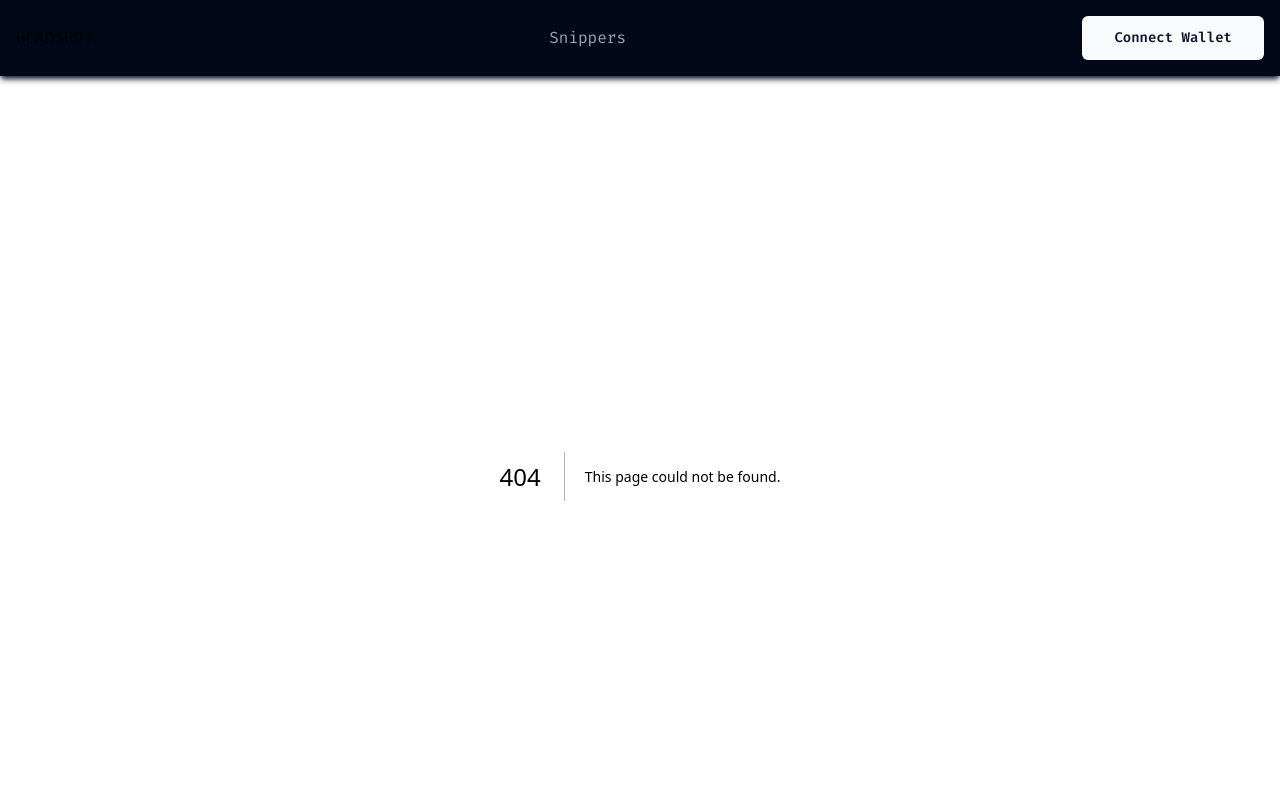
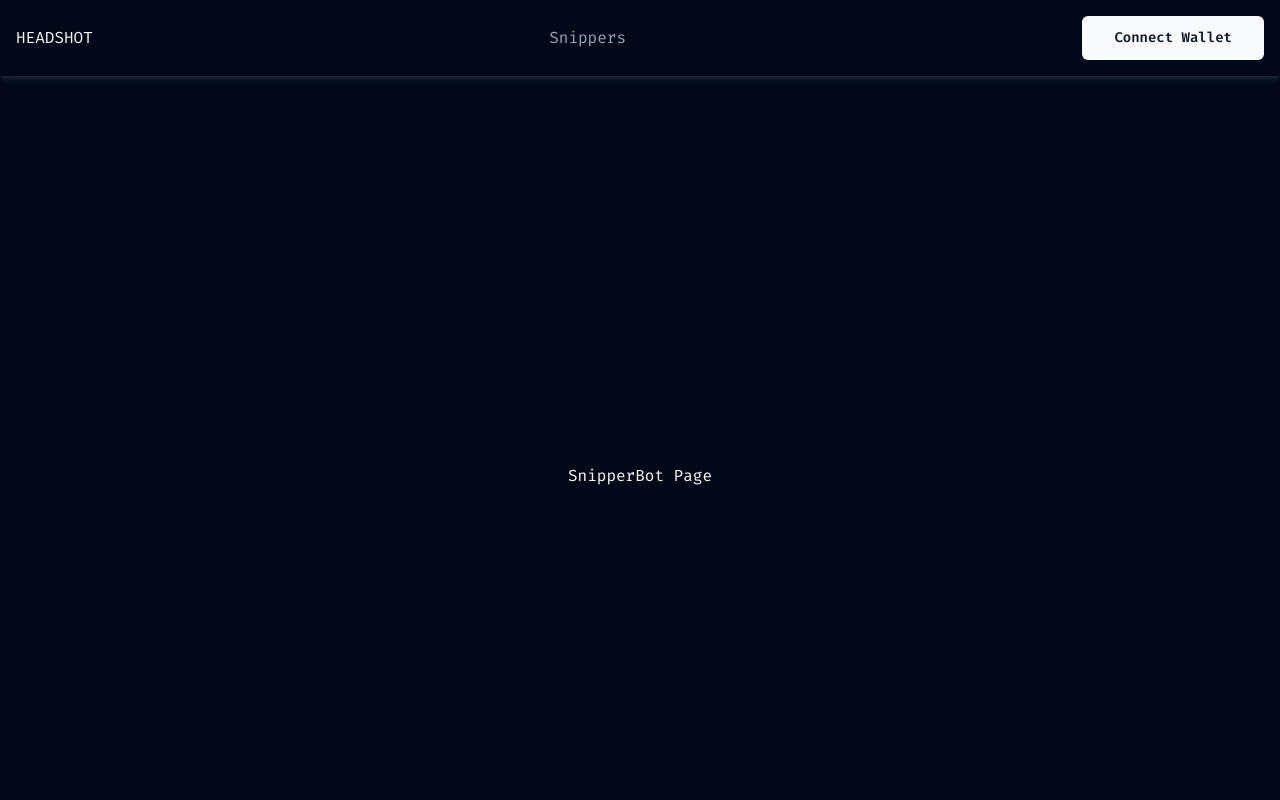
Before and after one commit to halfdobis/headshot, a Next.js app: page /snippers in a window 1280 px wide. Before the commit this address had no page. Shown: the top 800 px of the page. Built offline with nearby package versions, Linux system fonts and the light colour scheme.

Commit message:
snipper bot page

```diff
--- /dev/null
+++ b/src/app/snippers/page.tsx
@@ -0,0 +1,11 @@
+import React from "react";
+
+function SnipperBotPage() {
+  return (
+    <div className="h-screen flex justify-center items-center">
+      <h1>SnipperBot Page</h1>
+    </div>
+  );
+}
+
+export default SnipperBotPage;
```
